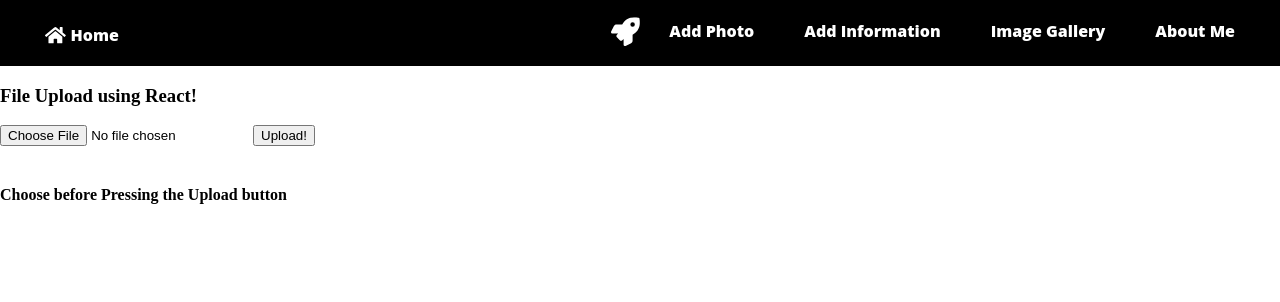
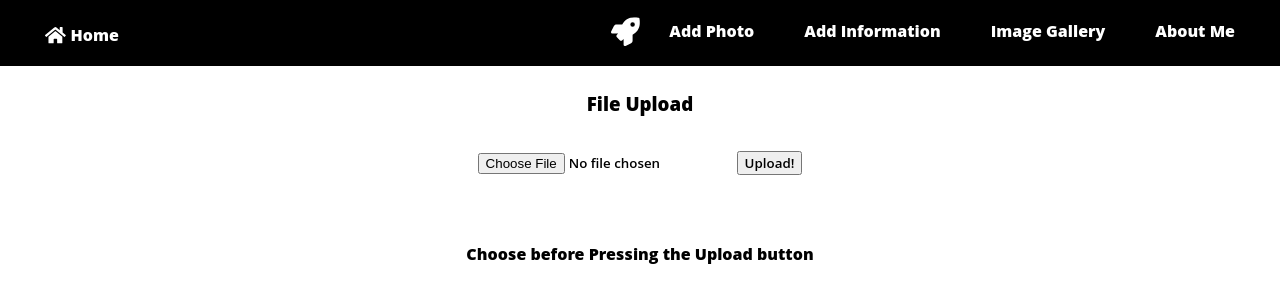
Before and after one commit to alexk9081/my-webpage, a React (Create React App) app: page /photo in a window 1280 px wide. Shown: the top 302 px of the page. Built offline with nearby package versions, Linux system fonts and the light colour scheme; a web font is replaced by a local one.

Commit message:
Added styling to photo upload page

```diff
--- a/src/pages/addPicturesPage.js
+++ b/src/pages/addPicturesPage.js
@@ -1,4 +1,5 @@
 import { useState } from 'react';
+import classes from "./addPicturesPage.module.css";
 
 function AddPicture() {
     const [selectedFile, setSelectedFile] = useState(null);
@@ -26,10 +27,10 @@ function AddPicture() {
         if (selectedFile) {
             return (
                 <div>
-                    <h2>File Details:</h2>
-                    <p>File Name: {selectedFile.name}</p>
-                    <p>File Type: {selectedFile.type}</p>
-                    <p>
+                    <h2 className={classes.general}>File Details:</h2>
+                    <p className={classes.general}>File Name: {selectedFile.name}</p>
+                    <p className={classes.general}>File Type: {selectedFile.type}</p>
+                    <p className={classes.general}>
                         Last Modified:{" "}
                         {selectedFile.lastModifiedDate.toDateString()}
                     </p>
@@ -39,19 +40,19 @@ function AddPicture() {
             return (
                 <div>
                     <br />
-                    <h4>Choose before Pressing the Upload button</h4>
+                    <h4 className={classes.general}>Choose before Pressing the Upload button</h4>
                 </div>
             );
         }
     };
 
     return <div>
-        <h3>
-            File Upload using React!
+        <h3 className={classes.title}>
+            File Upload
         </h3>
-        <div>
-            <input type="file" accept=".mov,.png,.jpg,.jpeg" onChange={onFileChange} />
-            <button onClick={onFileUpload}>
+        <div className={classes.uploadItems}>
+            <input type="file" accept=".mov,.png,.jpg,.jpeg" onChange={onFileChange} className={classes.fileUpload}/>
+            <button onClick={onFileUpload} className={classes.button}>
                 Upload!
             </button>
         </div>
--- /dev/null
+++ b/src/pages/addPicturesPage.module.css
@@ -0,0 +1,31 @@
+.title {
+    text-align: center;
+    font-weight: 800;
+    font-family: "Open Sans", sans-serif;
+    margin: 15px;
+    padding: 10px;
+}
+
+.uploadItems{
+    text-align: center;
+    margin: 15px;
+    padding: 10px;
+}
+
+.fileUpload{
+    font-weight: 600;
+    font-family: "Open Sans", sans-serif;
+}
+
+.button{
+    font-weight: 600;
+    font-family: "Open Sans", sans-serif;
+}
+
+.general{
+    text-align: center;
+    font-weight: 800;
+    font-family: "Open Sans", sans-serif;
+    margin: 15px;
+    padding: 10px;
+}
--- a/src/pages/photoGallery.js
+++ b/src/pages/photoGallery.js
@@ -8,7 +8,7 @@ import { ref, getDownloadURL, listAll } from "firebase/storage";
 
 import { storage } from "../firebaseConfig";
 
-function GalleryPage() {
+function PhotoGallery() {
     const [isLoading, setIsLoading] = useState(true);
 
     const [firstPicElements, setFirstPicElements] = useState([]);
@@ -90,4 +90,4 @@ function GalleryPage() {
     </div>
 }
 
-export default GalleryPage;
+export default PhotoGallery;
```
